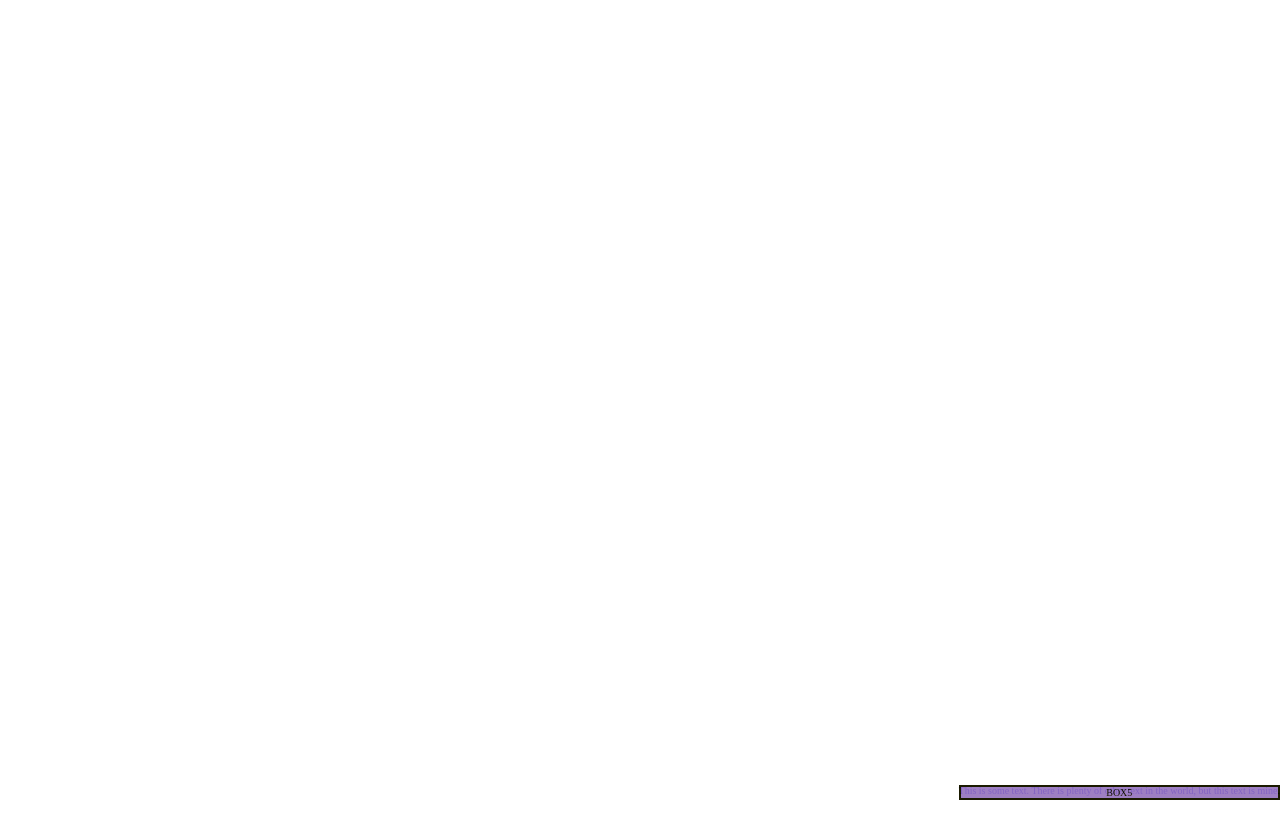
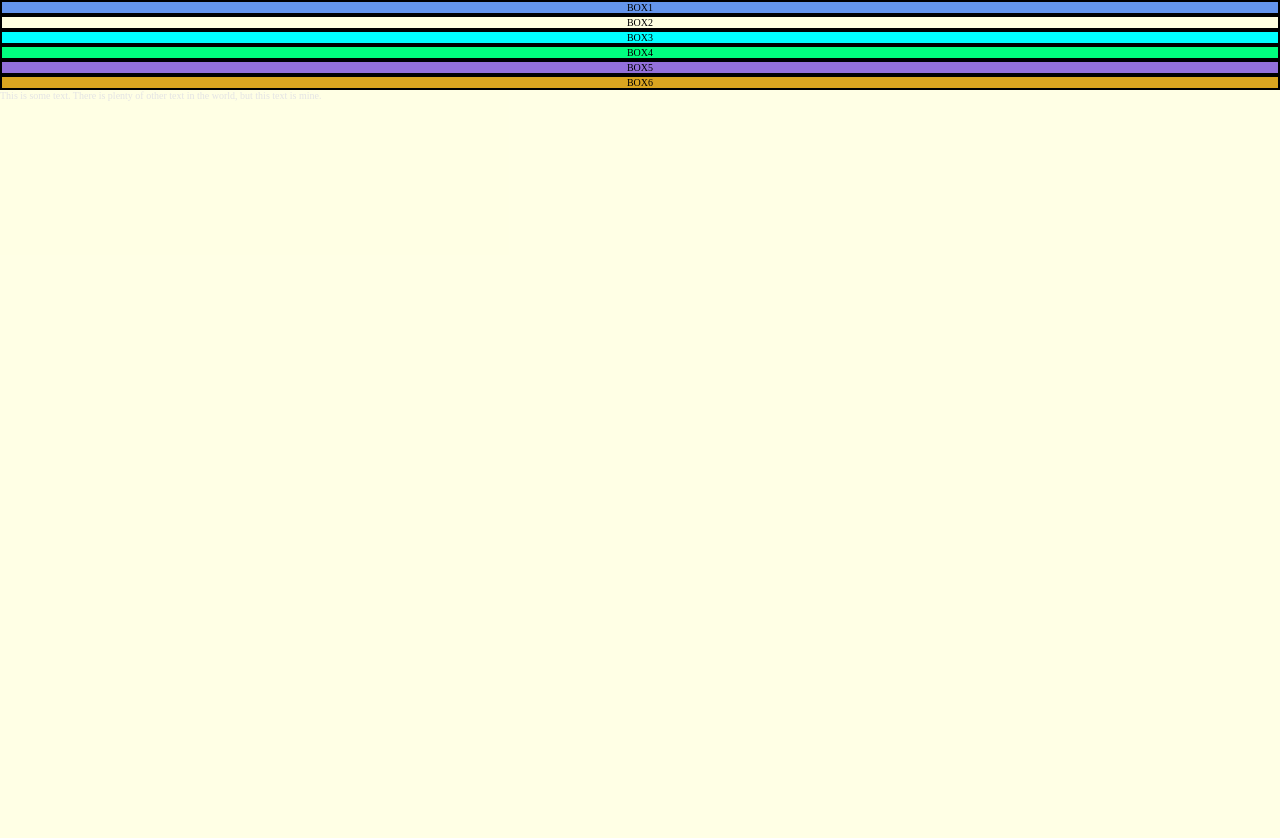
Before and after one commit to Matthew-Tilley/sandbox-MAC2, a plain HTML site: page index.html in a window 1280 px wide. Before the commit the page ends 800 px from the top, so only its background shows below. Drawn offline with Linux system fonts and the light colour scheme.

Commit message:
Removed grid designation on <section> container.

```diff
--- a/primary.css
+++ b/primary.css
@@ -17,11 +17,7 @@ body
 
 section
 {
-    display:                    grid;
-    grid-template-columns:      repeat(3, 1fr);
-    grid-template-rows:         repeat(2, 1fr);
-    grid-template-areas:        "BX4 BX3 BX2"
-                                "WC1 BX1 WC1 BX5";
+
 
 
 
@@ -107,5 +103,4 @@ section
     z-index:                        2;
 
     opacity:                        .1;
-
 }
```
